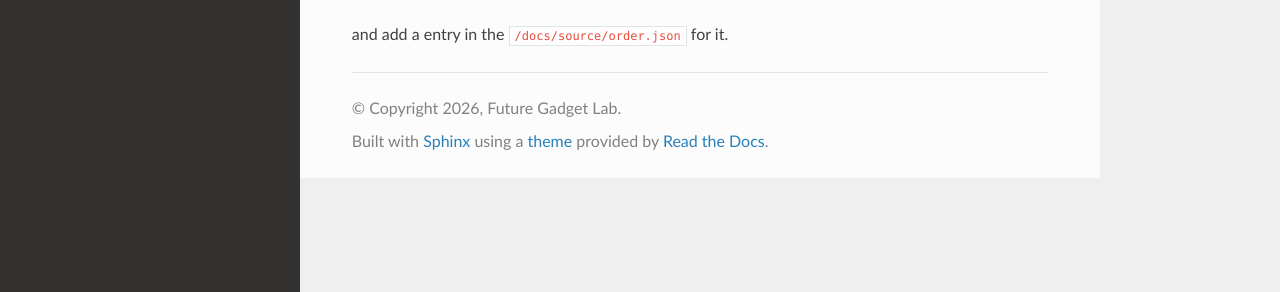
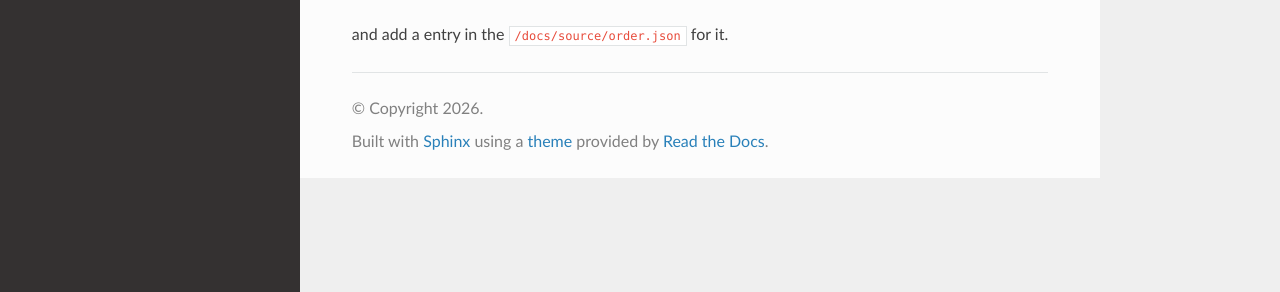
Before and after one commit to future-gadget-lab-de/league_scrim_analytics_suite, a Sphinx documentation site: the page built from docs/source/markdown/README.md, in a window 1280 px wide. Shown: the part 253-545 px from the top of the page. Built offline with Sphinx 7.4.7 and the Read the Docs theme 3.1.0, drawn with Linux system fonts in a browser that asks for light colours; some of the changed lines change nothing that is shown.

Commit message:
chore - removed CR

```diff
--- a/docs/source/conf.py
+++ b/docs/source/conf.py
@@ -11,7 +11,7 @@ sys.path.insert(0, os.path.abspath("_ext"))
 
 project = "lsas"
 author = "Future Gadget Lab"
-copyright = f"{datetime.now().year}, {author}"
+copyright = f"{datetime.now().year}"
 #NOTE: Release Version auch im Footer
 
 extensions = ['sphinx.ext.autodoc',
```
